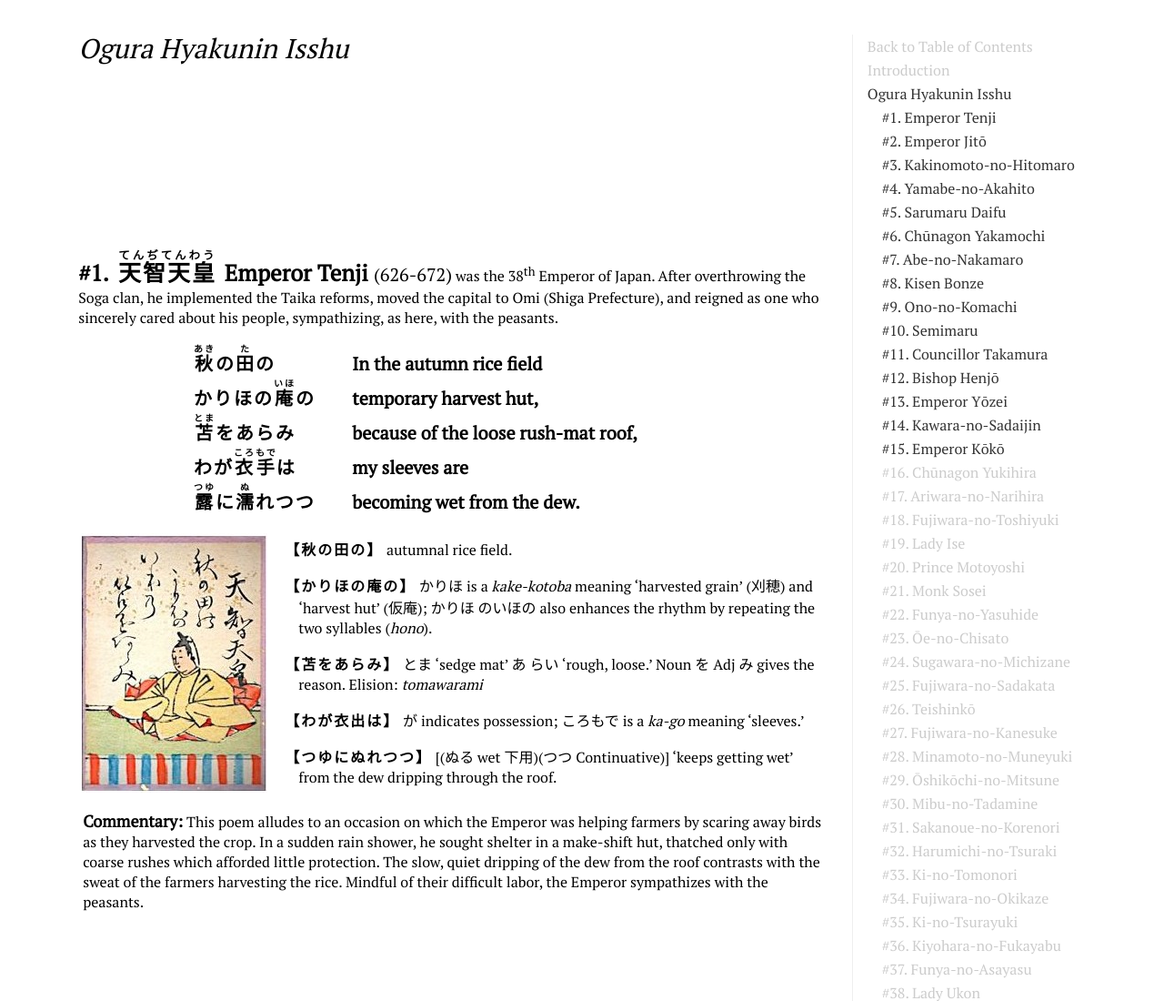
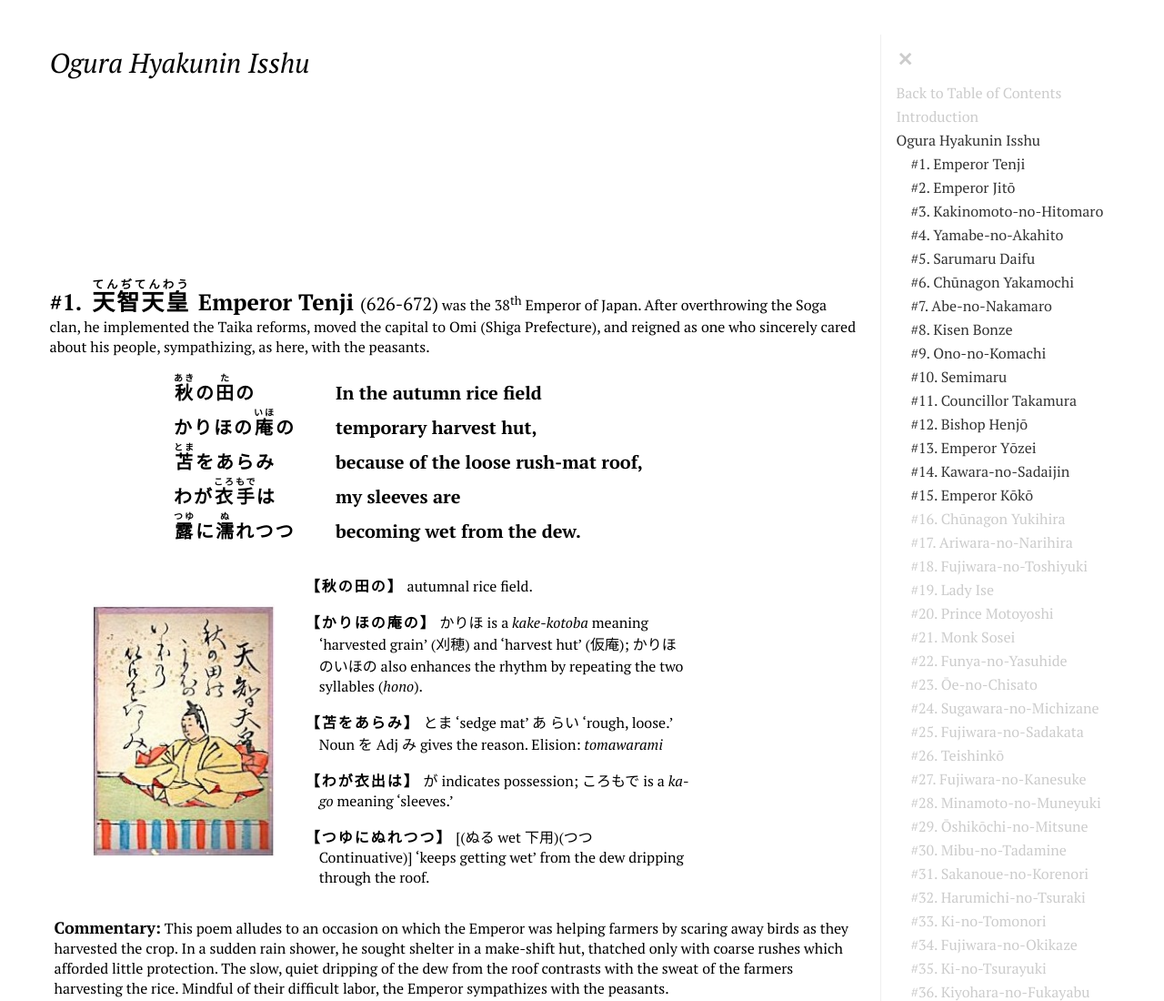
Before and after one commit to carolw21/japanese-poetry, a plain HTML site: page pages/p1.html in a window 1280 px wide. Shown: the top 1100 px of the page at 91% size. Drawn offline with Linux system fonts and the light colour scheme.

Commit message:
add responsiveness to p1

```diff
--- a/pages/p1.html
+++ b/pages/p1.html
@@ -7,13 +7,14 @@
 
   <link rel="stylesheet" href="../styles.css">
   <script src="../script.js"></script>
+  <link rel="stylesheet" href="https://cdnjs.cloudflare.com/ajax/libs/font-awesome/4.7.0/css/font-awesome.min.css">
   <link href="https://fonts.googleapis.com/css2?family=Noto+Serif+JP&display=swap" rel="stylesheet">
-  <link href="https://fonts.googleapis.com/css2?family=PT+Serif&display=swap" rel="stylesheet">
+  <link href="https://fonts.googleapis.com/css2?family=PT+Serif:ital,wght@0,400;0,700;1,400;1,700&&display=swap" rel="stylesheet">
 </head>
 
 <body>
-  <main>
-    <div>
+  <main id="main">
+    <div class="scroll_content">
       <section id="title">
         <h1 class="scroll_title"><i>Ogura Hyakunin Isshu</i></h1>
       </section>
@@ -49,18 +50,16 @@
             </tr>
           </tbody>
         </table>
-        <table class="scroll_mid_section">
-          <tbody><tr>
-            <td><img class="poem_image" src="../img/background001.jpg" /></td>
-            <td><div class="scroll_annotation">
+        <div class="scroll_mid_section">
+          <img class="poem_image" src="../img/background001.jpg" />
+          <div class="scroll_annotation">
             <p><span lang="ja-jp">【秋の田の】</span> autumnal rice field.</p>
             <p><span lang="ja-jp">【かりほの庵の】</span> かりほ is a <i>kake-kotoba</i> meaning ‘harvested grain’ (刈穂) and ‘harvest hut’ (仮庵); かりほ のいほの also enhances the rhythm by repeating the two syllables (<i>hono</i>).</p>
             <p><span lang="ja-jp">【苫をあらみ】</span> とま ‘sedge mat’ あ らい ‘rough, loose.’ Noun を Adj み gives the reason. Elision: <i>tomawarami</i></p>
             <p><span lang="ja-jp">【わが衣出は】</span> が indicates possession; ころもで is a <i>ka-go</i> meaning ‘sleeves.’</p>
             <p><span lang="ja-jp">【つゆにぬれつつ】</span> [(ぬる wet 下用)(つつ Continuative)] ‘keeps getting wet’ from the dew dripping through the roof.</p>
-            </div></td>
-          </tr></tbody>
-        </table>
+          </div>
+        </div>
         <p class="commentary">
           <span class="scroll_bold">Commentary:</span>
           This poem alludes to an occasion on which the Emperor was helping farmers by scaring away birds as they harvested the crop. In a sudden rain shower, he sought shelter in a make-shift hut, thatched only with coarse rushes which afforded little protection. The slow, quiet dripping of the dew from the roof contrasts with the sweat of the farmers harvesting the rice. Mindful of their difficult labor, the Emperor sympathizes with the peasants.
@@ -739,7 +738,9 @@
         </p>
       </section>
     </div>
-    <nav class="section-nav">
+    <div id="sidebar-container">
+      <nav class="section-nav" id="sidebar">
+        <a href="javascript:void(0)" class="close_btn" onclick="closeNav()">&times;</a>
         <ol class="scroll_list">
           <li class="scroll_item"><a href="../index.html">Back to Table of Contents</a></li>
           <li class="scroll_item"><a href="pi.html">Introduction</a></li>
@@ -860,6 +861,12 @@
           </li>
         </ol>
       </nav>
+      <nav class="section-nav-hidden" id="sidebar-hidden">
+        <a href="javascript:void(0)" class="open_btn" onclick="openNav()">
+          <i class="fa fa-bars fa-lg btn-icon" aria-hidden="true"></i> Menu
+        </a>
+      </nav>
+    </div>
   </main>
 </body>
 </html>
--- a/script.js
+++ b/script.js
@@ -17,3 +17,15 @@ window.addEventListener('DOMContentLoaded', () => {
     });
 
 });
+
+function openNav() {
+  document.getElementById("sidebar-container").style.width = "17em";
+  document.getElementById("sidebar").style.display = "block";
+  document.getElementById("sidebar-hidden").style.display = "none";
+}
+
+function closeNav() {
+  document.getElementById("sidebar-container").style.width = "5em";
+  document.getElementById("sidebar").style.display = "none";
+  document.getElementById("sidebar-hidden").style.display = "block";
+}
--- a/styles.css
+++ b/styles.css
@@ -266,12 +266,19 @@ html {
 }
 
 /* 2. Make nav sticky */
-main > nav {
+#sidebar-container {
+  grid-area: sidebar;
+  width: 17em;
+  transition: all 0.5s;
   position: sticky;
   top: 2rem;
   align-self: start;
   margin-top: 30px;
   margin-bottom: 30px;
+}
+
+.scroll_content {
+  grid-area: main;
 }
 
 /* 3. ScrollSpy active styles */
@@ -299,6 +306,38 @@ main > nav {
   color: #666;
 }
 
+.section-nav-hidden {
+  display: none;
+  padding-left: 0;
+}
+
+.section-nav-hidden a {
+  text-decoration: none;
+  display: block;
+  padding: .25rem .25rem;
+  color: #ccc;
+  transition: all 50ms ease-in-out; /* 💡 This small transition makes setting of the active state smooth */
+}
+
+.section-nav-hidden a:hover,
+.section-nav-hidden a:focus {
+  color: #666;
+}
+
+.close_btn {
+  font-size: 36px;
+  font-weight: bold;
+  cursor: pointer;
+  border: none;
+  margin-left: 16px;
+}
+
+.open_btn {
+  margin-top: 16px;
+  font-size: 16px;
+  font-weight: bold;
+}
+
 /** Poor man's reset **/
 * {
   box-sizing: border-box;
@@ -322,15 +361,17 @@ main > nav {
 /** page layout **/
 main {
   display: grid;
-  grid-template-columns: 1fr 17em;
+  grid-template-columns: 1fr auto;
+  grid-template-areas: "main sidebar";
   max-width: 100em;
-  width: 90%;
+  width: 95%;
   margin: 0 auto;
 }
 
 section {
   margin-left: 15px;
   margin-right: 25px;
+  padding-top: 1rem;
   padding-bottom: 10rem;
 }
 
@@ -371,18 +412,28 @@ section {
 }
 
 .scroll_mid_section {
-  margin-top: 15px;
+  width: 95%;
+  margin: 15px auto;
 }
 
 .poem_image {
-  max-width: 250px;
+  display: inline-block;
+  padding-left: 25px;
+  padding-right: 15px;
+  width: 40%;
+  min-width: 190px;
+  max-width: 240px;
+  vertical-align: middle;
 }
 
 .scroll_annotation {
+  display: inline-block;
   margin-left: 15px;
   padding-left: 15px ;
   text-indent: -15px ;
-  vertical-align: top;
+  min-width: 320px;
+  width: 50%;
+  vertical-align: middle;
 }
 
 .commentary {
@@ -392,7 +443,7 @@ section {
 }
 
 .scroll_bold {
-  font-weight: 600;
+  font-weight: 700;
   font-size: 18px;
 }
 
```
Lines whose indentation alone changed are shown as unchanged.
